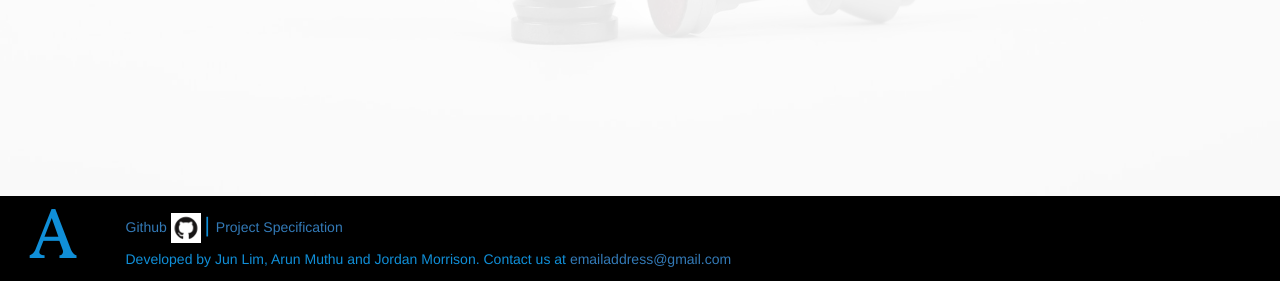
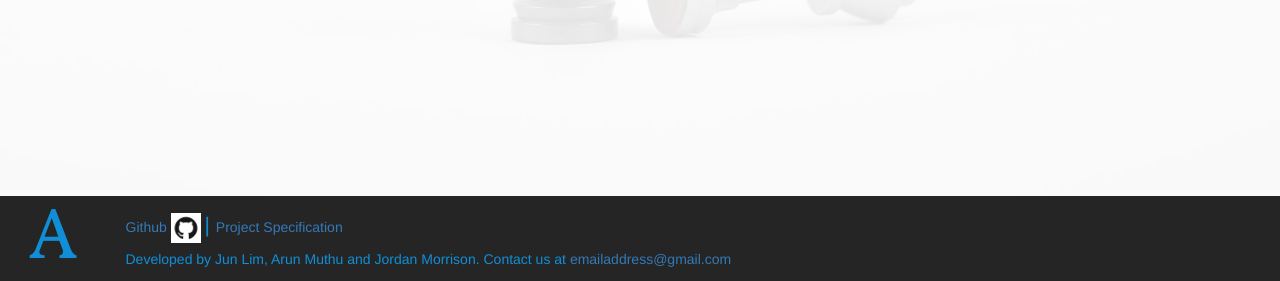
Before and after one commit to APM246/Atomic-Chess, a Flask app: page / in a window 1280 px wide. Shown: the part 519-800 px from the top of the page. Run offline with Flask 2, Linux system fonts and the light colour scheme; some libraries are stand-ins or nearby versions.

Commit message:
footer colour

```diff
--- a/app/static/base.css
+++ b/app/static/base.css
@@ -78,7 +78,7 @@ ul li {
     bottom: 0px;
     width: 100%;
     height: 85px;
-    background-color: black;
+    background-color: rgba(0, 0, 0, 0.85);
     color: rgb(16, 143, 216);
     overflow: hidden;
 }
```
